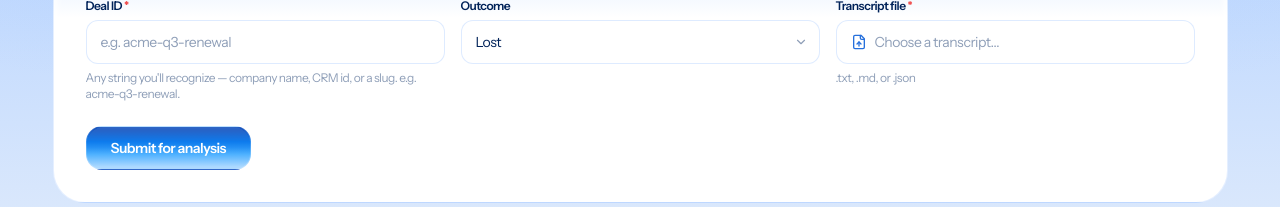
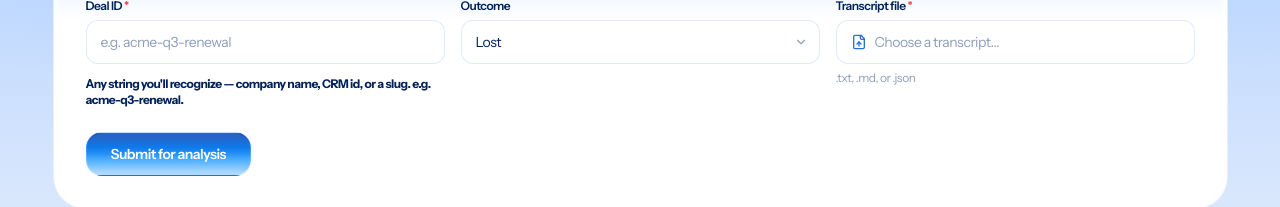
Before and after one commit to fozagtx/Revagent, a Next.js app in the folder apps/web/: page /audit in a window 1280 px wide. Shown: the part 456-663 px from the top of the page. Built offline with nearby package versions, Linux system fonts and the light colour scheme; no server answers.

Commit message:
Audit: deal_id hint now bold + navy (visible)

```diff
--- a/apps/web/app/audit/page.tsx
+++ b/apps/web/app/audit/page.tsx
@@ -149,7 +149,6 @@ export default function AuditPage() {
             htmlFor="deal-id"
             required
             error={fieldError.deal}
-            hint="Any string you'll recognize — company name, CRM id, or a slug. e.g. acme-q3-renewal."
           >
             <Input
               id="deal-id"
@@ -159,6 +158,11 @@ export default function AuditPage() {
               invalid={!!fieldError.deal}
               disabled={submitting}
             />
+            {!fieldError.deal && (
+              <p className="mt-1.5 text-xs font-bold text-navy tracking-ui">
+                Any string you&apos;ll recognize — company name, CRM id, or a slug. e.g. acme-q3-renewal.
+              </p>
+            )}
           </Field>
           <Field label="Outcome" htmlFor="outcome">
             <Select
```
